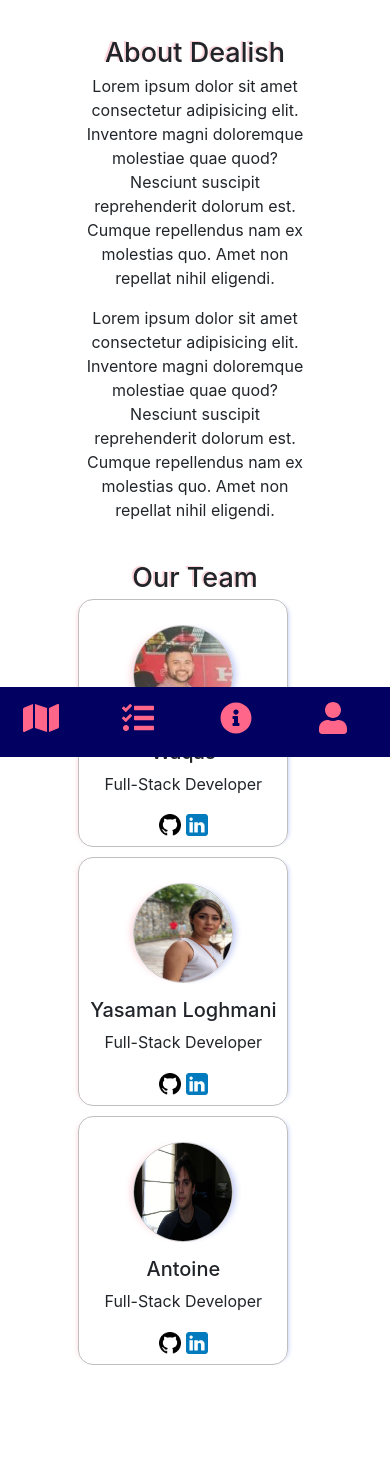
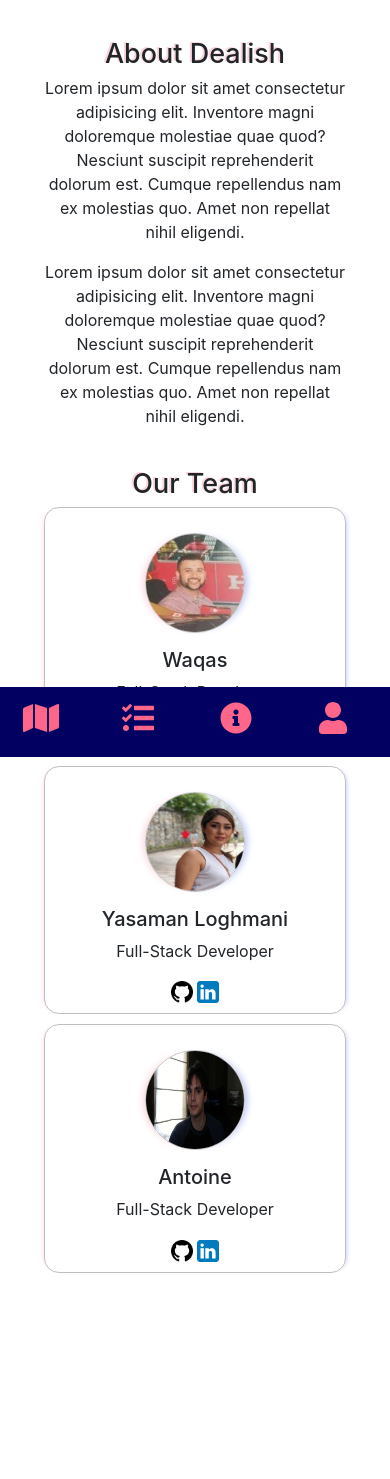
Before and after one commit to wdaimee/Dealish, a Django app: template main_app/templates/about.html in a window 390 px wide. Shown: the part 87-1566 px from the top of the page. After the commit the page ends 1360 px from the top, so only its background shows below. Run offline with Django 3.2, Linux system fonts and the light colour scheme; the template is opened without the code that fills it, so the values that code supplies are empty; the visitor is signed in with stand-in values (Sample User, id 1); parts of the project's set-up code (start-up, migrations or seed data) failed here and were passed over; some libraries are stand-ins or nearby versions.

Commit message:
edit responsive css

```diff
--- a/main_app/static/css/base.css
+++ b/main_app/static/css/base.css
@@ -455,7 +455,9 @@ ul>li {
         display: block;
         width: 100%;
     }
-
+    .about-card {
+        width: 100%;
+    }
 }
 
 
@@ -498,7 +500,7 @@ ul>li {
 
     }
     .team-card > .team{
-        width: 90%;
+        width: 100%;
         margin-bottom: 10px;
         padding: 10px;
     }
```
